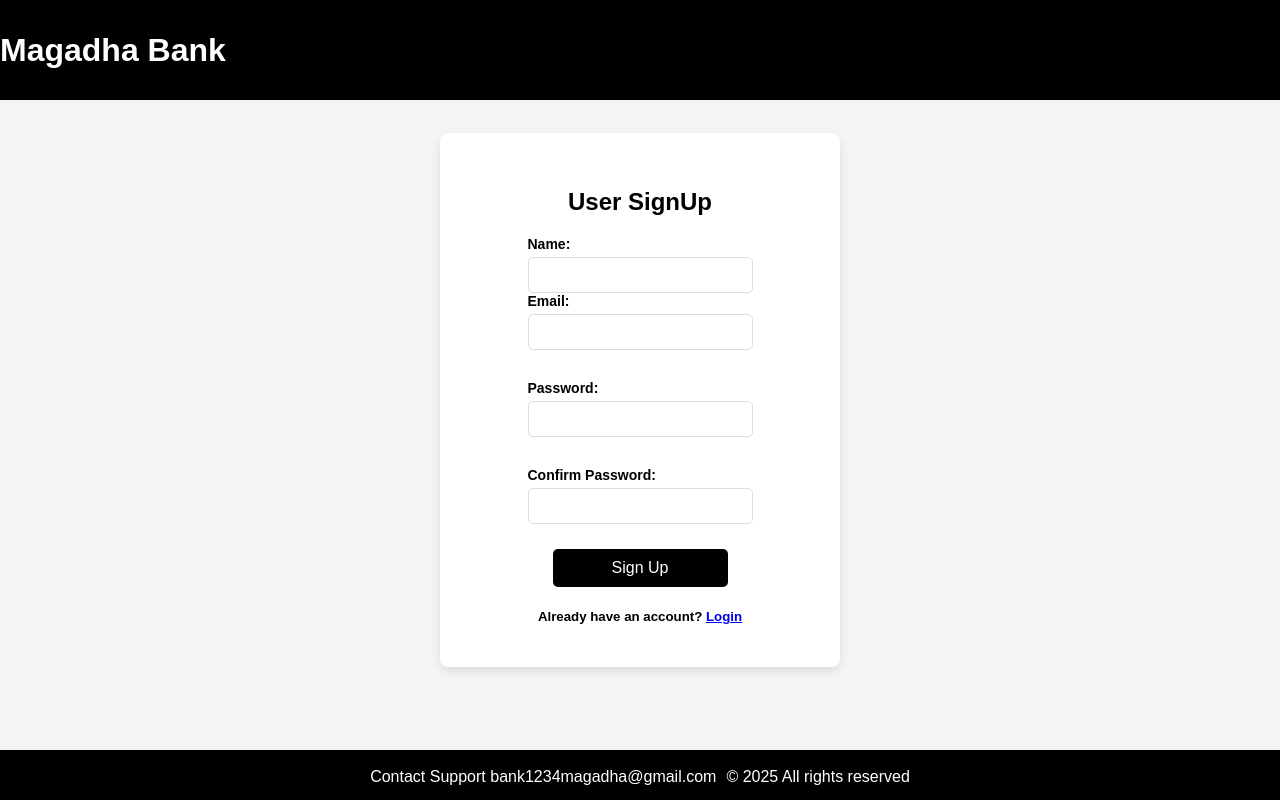
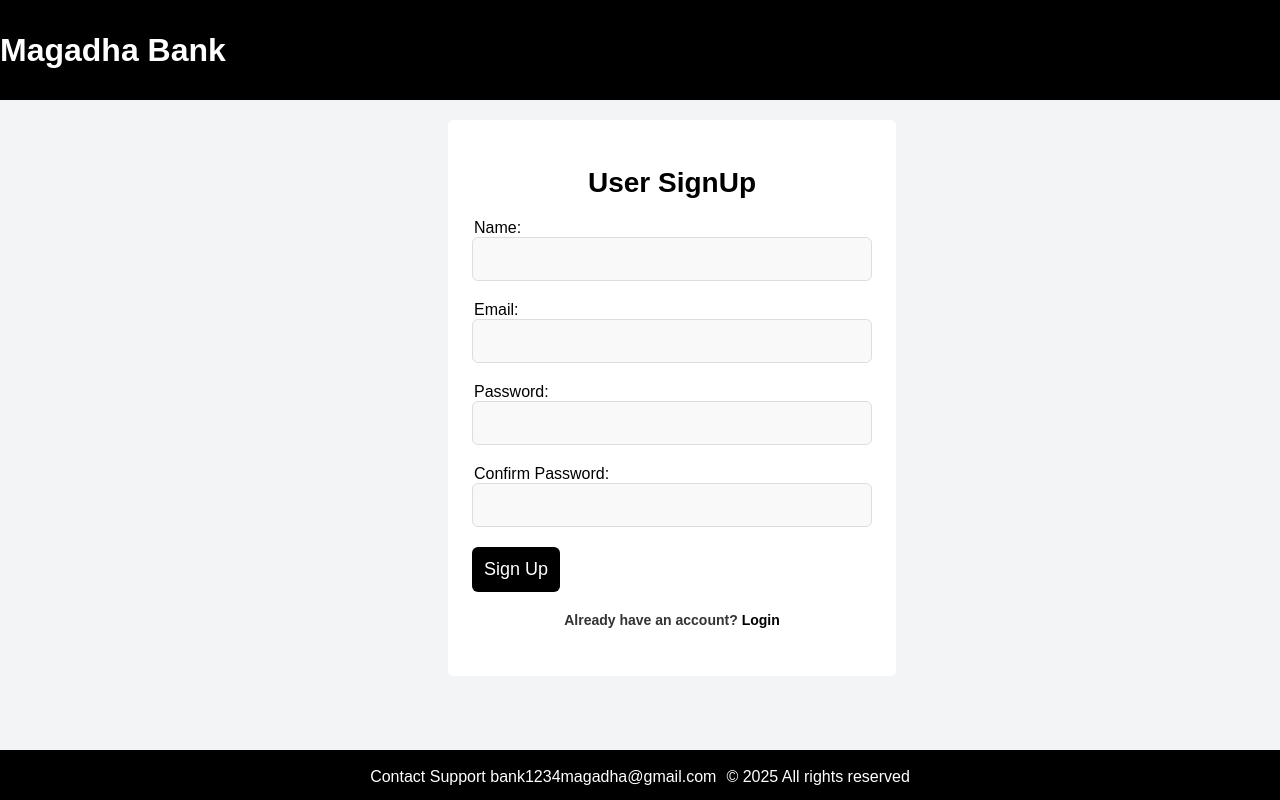
Before and after one commit to jagadeeshpj1610/bankProject, a React (Vite) app in the folder frontend/: page /usersignup in a window 1280 px wide. Built offline with nearby package versions, Linux system fonts and the light colour scheme.

Commit message:
add the clean signup for user and its styles

```diff
--- a/frontend/src/components/Signup.jsx
+++ b/frontend/src/components/Signup.jsx
@@ -3,23 +3,18 @@ import { useNavigate, Link } from 'react-router-dom';
 import '../css/index.css';
 
 const UserSignup = () => {
-  const [name, setName] = useState("");
+  const [name, setName] = useState('');
   const [email, setEmail] = useState('');
   const [password, setPassword] = useState('');
+  const [confirmPassword, setConfirmPassword] = useState('');
   const [error, setError] = useState('');
-  const [confirmPassword, setConfirmPassword] = useState('');
   const [passwordMatchError, setPasswordMatchError] = useState('');
   const [emailError, setEmailError] = useState('');
   const [passwordError, setPasswordError] = useState('');
   const navigate = useNavigate();
 
-  const validateEmail = (email) => {
-    return email.includes('@gmail.com');
-  };
-
-  const validatePassword = (password) => {
-    return password.length >= 6;
-  };
+  const validateEmail = (email) => email.includes('@gmail.com');
+  const validatePassword = (password) => password.length >= 6;
 
   const handleEmailChange = (e) => {
     const value = e.target.value;
@@ -92,18 +87,18 @@ const UserSignup = () => {
 
   return (
     <div className="signupContainer">
-      <form onSubmit={handleSignup} className="signupForm">
-        <div className="formGroup">
-          <h2 className="signupHeading">User SignUp</h2>
+      <h2>User SignUp</h2>
       {error && <p className="errorMessage">{error}</p>}
+      <form onSubmit={handleSignup}>
         <label className="formLabel">Name:</label>
         <input
-            type='text'
+          type="text"
           className="formInput"
           value={name}
           onChange={(e) => setName(e.target.value)}
           required
         />
+
         <label className="formLabel">Email:</label>
         <input
           type="email"
@@ -113,8 +108,7 @@ const UserSignup = () => {
           required
         />
         {emailError && <div className="errorMessage">{emailError}</div>}
-        </div>
-        <div className="formGroup">
+
         <label className="formLabel">Password:</label>
         <input
           type="password"
@@ -124,8 +118,7 @@ const UserSignup = () => {
           required
         />
         {passwordError && <div className="errorMessage">{passwordError}</div>}
-        </div>
-        <div className="formGroup">
+
         <label className="formLabel">Confirm Password:</label>
         <input
           type="password"
@@ -134,11 +127,16 @@ const UserSignup = () => {
           onChange={handleConfirmPasswordChange}
           required
         />
-          {passwordMatchError && <div className="errorMessage" style={{ textAlign: "left" }}>{passwordMatchError}</div>}
+        {passwordMatchError && (
+          <div className="errorMessage" style={{ textAlign: 'left' }}>
+            {passwordMatchError}
           </div>
+        )}
+
         <button type="submit" className="signupButton">Sign Up</button>
-        <h5>Already have an account? <Link to="/adminlogin">Login</Link></h5>
       </form>
+
+      <h5>Already have an account? <Link to="/login">Login</Link></h5>
     </div>
   );
 };
--- a/frontend/src/css/index.css
+++ b/frontend/src/css/index.css
@@ -62,123 +62,108 @@
 
 
 
-
-.signupLink {
-  margin-top: 15px;
-  font-size: 14px;
-  font-weight: bold;
+.loginButton:hover {
+  background-color: #333;
 }
 
-.signupLink a {
+.loginButton:disabled {
+  background-color: #ddd;
+  cursor: not-allowed;
+}
+
+.loginButton:disabled:hover {
+  background-color: #ddd;
+}
+
+.loginButtonContainer {
+  display: flex;
+  justify-content: center;
+}
+
+
+
+.signupContainer {
+  position: absolute;
+  top: 15%;
+  left: 35%;
+  width: 100%;
+  max-width: 400px;
+  margin:auto;
+  padding: 24px;
+  background-color: #ffffff;
+  border-radius: 5px;
+
+}
+
+h2 {
+  text-align: center;
+  font-size: 28px;
+  font-weight: bold;
   color: black;
-  text-decoration: none;
+  margin-bottom: 20px;
+}
+
+
+.formLabel {
+  font-size: 16px;
+  padding: 2px;
+  margin: 10px 0 5px;
+  color: black;
+}
+
+
+.formInput {
+  width: 100%;
+  padding: 12px;
+  margin-bottom: 20px;
+  font-size: 16px;
+  border: 1px solid #ddd;
+  border-radius: 6px;
+  background-color: #f9f9f9;
+  color: black;
+  box-sizing: border-box;
 }
 
 
 
 .errorMessage {
-  color: red;
-  font-size: 14px;
-  margin-bottom: 10px;
+  color: #ff4d4d;
+  font-size: 12px;
+  margin-top: -12px;
+}
+
+
+.signupButton {
+  padding: 12px;
+  font-size: 18px;
+  color: white;
+  background-color: black;
+  border: none;
+  border-radius: 6px;
+  cursor: pointer;
+
 }
 
 
 
-.signupContainer {
-  display: flex;
-  justify-content: center;
-  align-items: center;
-  height: 100vh;
-  background-color: #f3f4f6;
-  font-family: Arial, sans-serif;
-  margin: 0;
-  color: black;
+h5 {
+  text-align: center;
+  font-size: 14px;
+  margin-top: 20px;
 }
 
 
-.signupHeading {
-  margin-bottom: 20px;
-  font-size: 24px;
+h5 a {
   color: black;
-  text-align: center;
+  text-decoration: none;
+  font-weight: bold;
+}
+
+h5 a:hover {
+  text-decoration: underline;
 }
 
 
-.errorMessage {
-  color: red;
-  font-size: 14px;
-  margin-bottom: 15px;
-  text-align: center;
-}
-
-
-.signupForm {
-  display: flex;
-  flex-direction: column;
-  align-items: center;
-  justify-content: center;
-  width: 100%;
-  max-width: 400px;
-  padding: 20px;
-  background-color: #fff;
-  border-radius: 8px;
-  box-shadow: 0 4px 8px rgba(0, 0, 0, 0.1);
-  box-sizing: border-box;
-}
-
-
-.formGroup {
-  margin: 15px;
-}
-
-.formGroup1 {
-  margin-top: 15px;
-  ;
-}
-
-
-.formLabel {
-  font-size: 14px;
-  margin-bottom: 5px;
-  display: block;
-  color: black;
-}
-
-
-.formInput {
-  width: 290px;
-  padding: 10px;
-  border: 1px solid #ddd;
-  border-radius: 5px;
-  font-size: 14px;
-  box-sizing: border-box;
-}
-
-
-.signupButton {
-  width: 175px;
-  padding: 10px;
-  background-color: black;
-  color: white;
-  font-size: 16px;
-  border: none;
-  border-radius: 5px;
-  cursor: pointer;
-  margin-top: 10px;
-}
-
-
-
-
-.signupContainer h5 {
-  text-align: center;
-  text-decoration: none;
-}
-
-.signupContainer Link {
-  text-decoration: none;
-  color: black;
-}
 
 
 .passwordInputContainer {
```
Also changed, not shown: frontend/src/components/loginPage.jsx (+0 -10 lines). Lines whose indentation alone changed are shown as unchanged.
